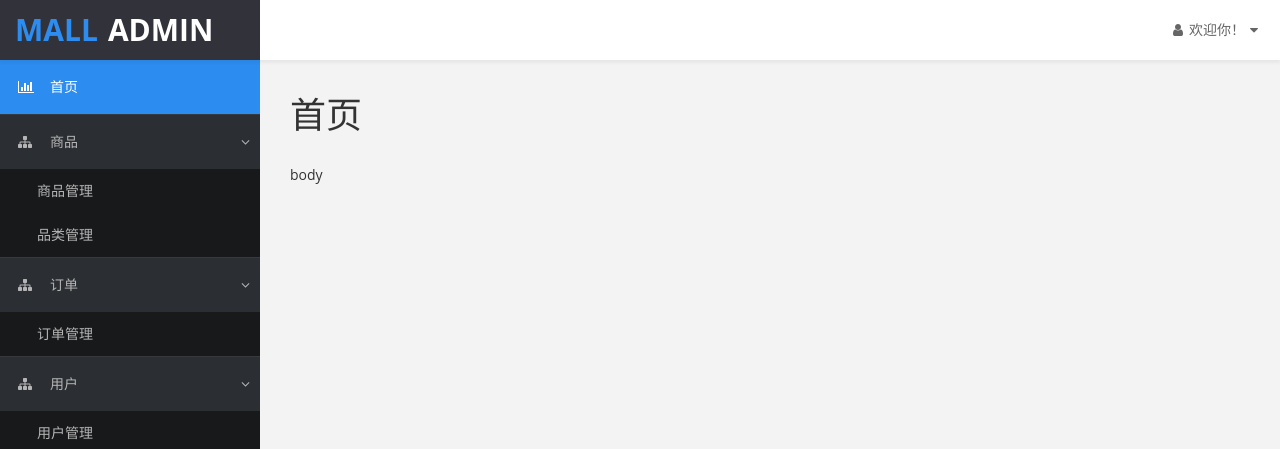
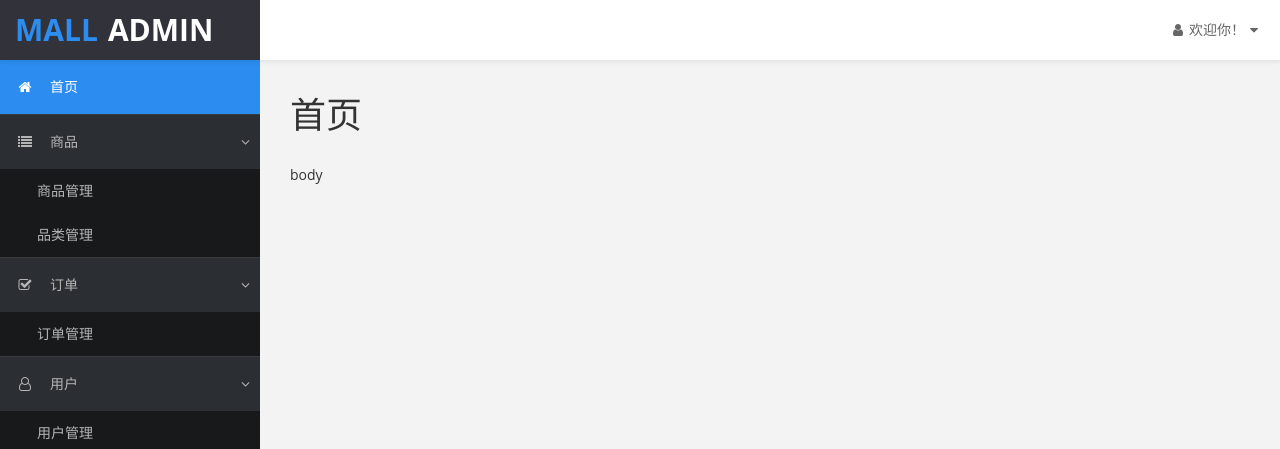
Before and after one commit to xiaoxinwan/mall-admin, a React app: page / in a window 1280 px wide. Shown: the top 449 px of the page. Built offline with nearby package versions, Linux system fonts and the light colour scheme.

Commit message:
更换图标

```diff
--- a/src/components/side-nav/index.jsx
+++ b/src/components/side-nav/index.jsx
@@ -9,14 +9,14 @@ class SideNav extends React.Component {
           <ul className="nav">
             <li>
               <NavLink exact to="/" activeClassName="active-menu">
-                <i className="fa fa-bar-chart-o" />
+                <i className="fa fa-home" />
                 <span>首页</span>
               </NavLink>
             </li>
 
             <li className="active">
               <Link to="/product">
-                <i className="fa fa-sitemap" />
+                <i className="fa fa-list" />
                 <span>商品</span>
                 <span className="fa arrow" />
               </Link>
@@ -39,7 +39,7 @@ class SideNav extends React.Component {
 
             <li className="active">
               <Link to="/order">
-                <i className="fa fa-sitemap" />
+                <i className="fa fa-check-square-o" />
                 <span>订单</span>
                 <span className="fa arrow" />
               </Link>
@@ -53,7 +53,7 @@ class SideNav extends React.Component {
             </li>
             <li className="active">
               <Link to="/user">
-                <i className="fa fa-sitemap" />
+                <i className="fa fa-user-o" />
                 <span>用户</span>
                 <span className="fa arrow" />
               </Link>
```
